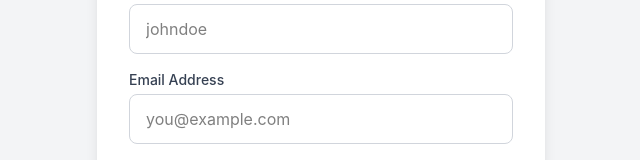
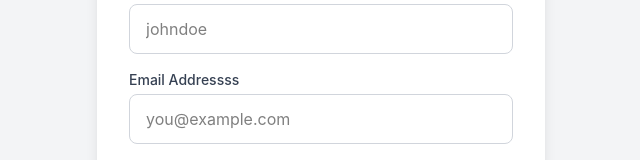
Before and after one commit to dipak560035/chat-app, a React app in the folder frontend/: page / in a window 1280 px wide. Both pictures are taken after typing "name@example.com", "Sample123" into the empty fields and a click on the button "Create Account". Shown: the part 255-415 px from the top of the page, without its empty margins (319-959 px from the left). Built offline with nearby package versions, Linux system fonts and the light colour scheme; no server answers; the HTML template or start-up script is replaced by a standard one.

Commit message:
Update Register.jsx

```diff
--- a/frontend/src/components/Register.jsx
+++ b/frontend/src/components/Register.jsx
@@ -51,7 +51,7 @@
           </div>
 
           <div>
-            <label className="block text-sm font-medium text-gray-700 mb-1">Email Address</label>
+            <label className="block text-sm font-medium text-gray-700 mb-1">Email Addressss</label>
             <input
               type="email"
               className="w-full px-4 py-3 rounded-lg border border-gray-300 focus:ring-2 focus:ring-blue-500 focus:border-transparent outline-none transition"
```
